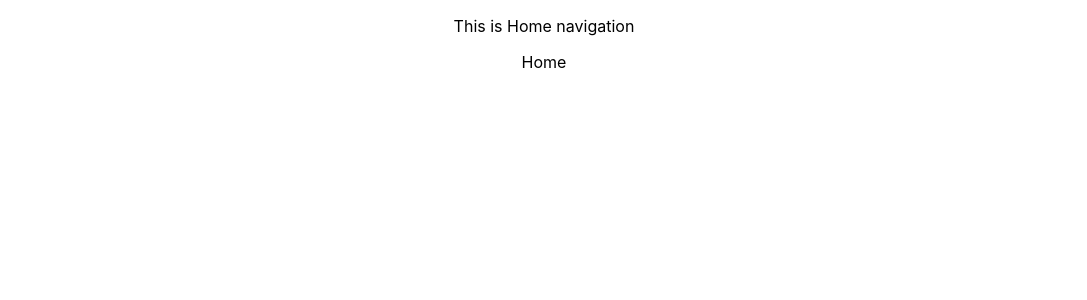
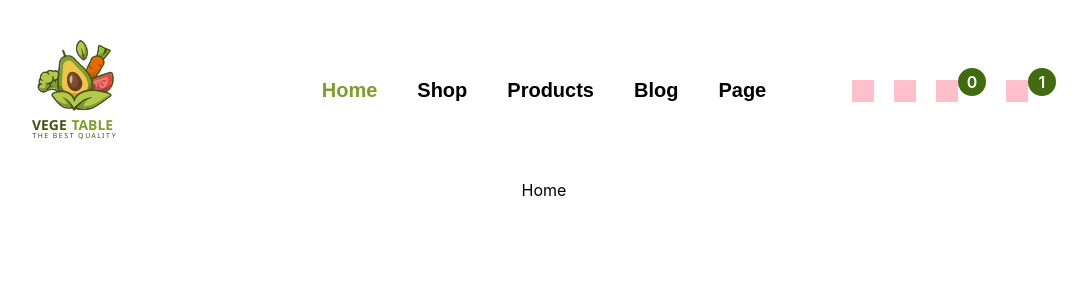
Before and after one commit to DucAnh2611/Vegetable-Web, a React (Create React App) app in the folder client/: page / in a window 1280 px wide. Shown: the top 300 px of the page, without its empty margins (96-1183 px from the left). Built offline with nearby package versions, Linux system fonts and the light colour scheme.

Commit message:
Làm Home Navigation tĩnh
Thiếu icon với chưa có hover

```diff
--- a/client/src/App.css
+++ b/client/src/App.css
@@ -36,3 +36,7 @@
     transform: rotate(360deg);
   }
 }
+
+text{
+  font-family:'Segoe UI', Tahoma, Geneva, Verdana, sans-serif;
+}
--- a/client/src/Assets/Component/Navigation Bar/Home Navigation/HomeNavigation.js
+++ b/client/src/Assets/Component/Navigation Bar/Home Navigation/HomeNavigation.js
@@ -1,9 +1,49 @@
+
 import React from "react";
+import { ReactComponent as Logo } from "../../../Image/Logo.svg"
+import {Navigation_Wrapper,
+        Navigation_Logo,
+        Navigation_Subtitle_Wrapper,
+        Navigation_Subtitle_ul,
+        Navigation_Subtitle_li,
+        Navigation_Icon_Wrapper,
+        Navigation_Icon,
+        Item_Number } from "./HomeNavigation_Styled";
 
 export default function HomeNavigation() {
+
     return (
-        <div>
-            <p>This is Home navigation</p>
-        </div>
+        <Navigation_Wrapper>
+
+            <Navigation_Logo>
+                <Logo style={{cursor:"pointer"}}></Logo>
+            </Navigation_Logo>
+
+            <Navigation_Subtitle_Wrapper>
+
+                <Navigation_Subtitle_ul>
+
+                    <Navigation_Subtitle_li style={{color: "#7e9e2c"}}>Home</Navigation_Subtitle_li>
+                    <Navigation_Subtitle_li>Shop</Navigation_Subtitle_li>
+                    <Navigation_Subtitle_li>Products</Navigation_Subtitle_li>
+                    <Navigation_Subtitle_li>Blog</Navigation_Subtitle_li>
+                    <Navigation_Subtitle_li>Page</Navigation_Subtitle_li>
+
+                </Navigation_Subtitle_ul>
+
+            </Navigation_Subtitle_Wrapper>
+
+            <Navigation_Icon_Wrapper>
+
+                    <Item_Number>1</Item_Number>
+                    <Navigation_Icon></Navigation_Icon>
+                    <Item_Number>0</Item_Number>
+                    <Navigation_Icon></Navigation_Icon>
+                    <Navigation_Icon></Navigation_Icon>
+                    <Navigation_Icon></Navigation_Icon>
+
+            </Navigation_Icon_Wrapper>
+
+        </Navigation_Wrapper>
     )
 }
--- /dev/null
+++ b/client/src/Assets/Component/Navigation Bar/Home Navigation/HomeNavigation_Styled.js
@@ -0,0 +1,67 @@
+
+import styled from "styled-components"
+
+export const Navigation_Wrapper=styled.div`
+    width:80%;
+    height: 100px;
+    margin: 40px auto;
+    display: flex;
+`;
+
+export const Navigation_Logo=styled.div`
+    width:25%;
+
+    &>svg{
+        height:100px;
+        float: left;
+    }
+`;
+
+export const Navigation_Subtitle_Wrapper=styled.div`
+    width:50%;
+`;
+
+export const Navigation_Subtitle_ul=styled.ul`
+    padding:0;
+    margin: 0;
+    line-height:100px;
+`;
+
+export const Navigation_Subtitle_li=styled.li`
+    list-style: none;
+    display: inline-block;
+    font-family: sans-serif;
+    font-size: 20px;
+    font-weight: 700;
+    margin: 0px 20px 0 20px;
+    cursor:pointer;
+`;
+
+export const Navigation_Icon_Wrapper=styled.div`
+    width:25%;
+    line-height:100px;
+`;
+
+export const Navigation_Icon=styled.div`
+    width: 22px;
+    height: 22px;
+    background: pink;
+    margin: 40px 0px 0 20px;
+    display: inline-block;
+    float: right;
+    cursor:pointer;
+`;
+
+export const Item_Number=styled.div`
+    background: #406b0f;
+    width: 28px;
+    height: 28px;
+    display: inline-block;
+    float: right;
+    margin: 28px 0px 0px;
+    border-radius: 50%;
+    line-height: 28px;
+    color: white;
+    font-size: 16px;
+    font-weight: 600;
+`;
```
Also changed, not shown: client/src/Assets/Image/Logo.svg (added).
